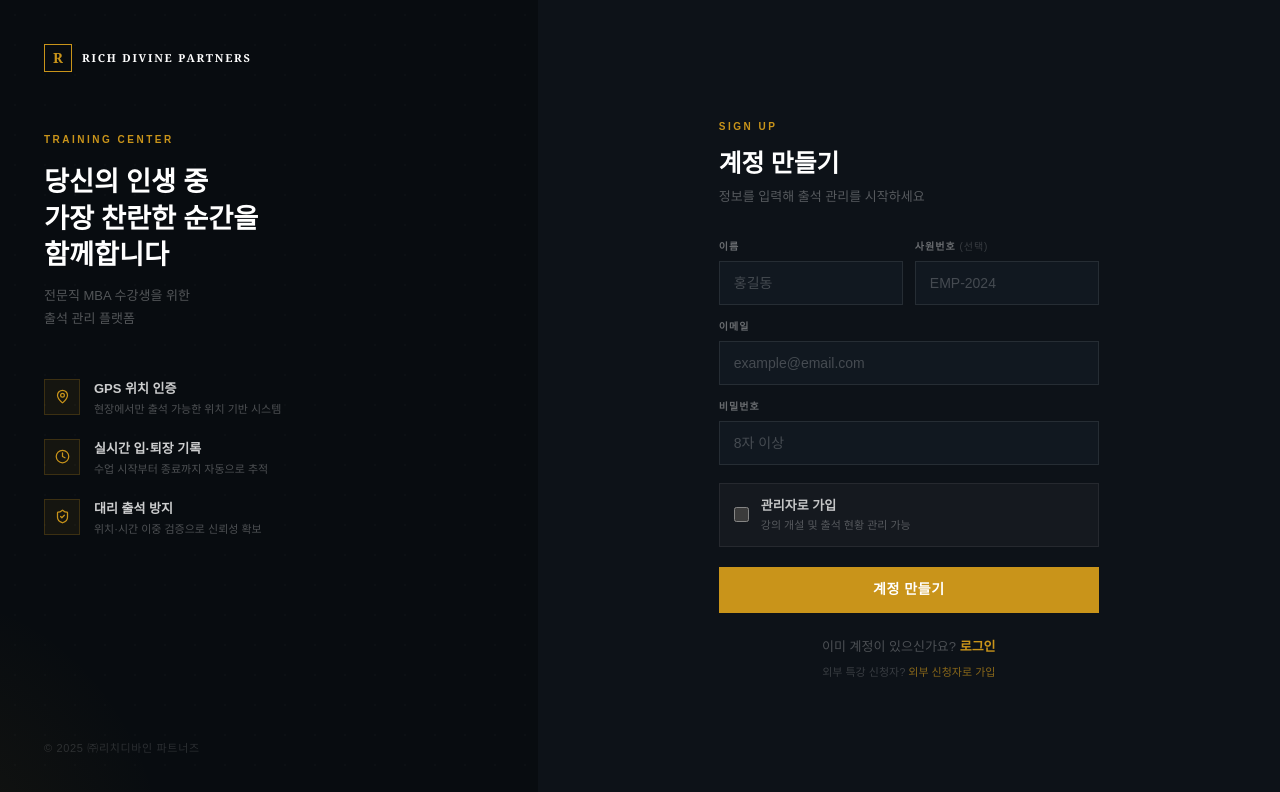
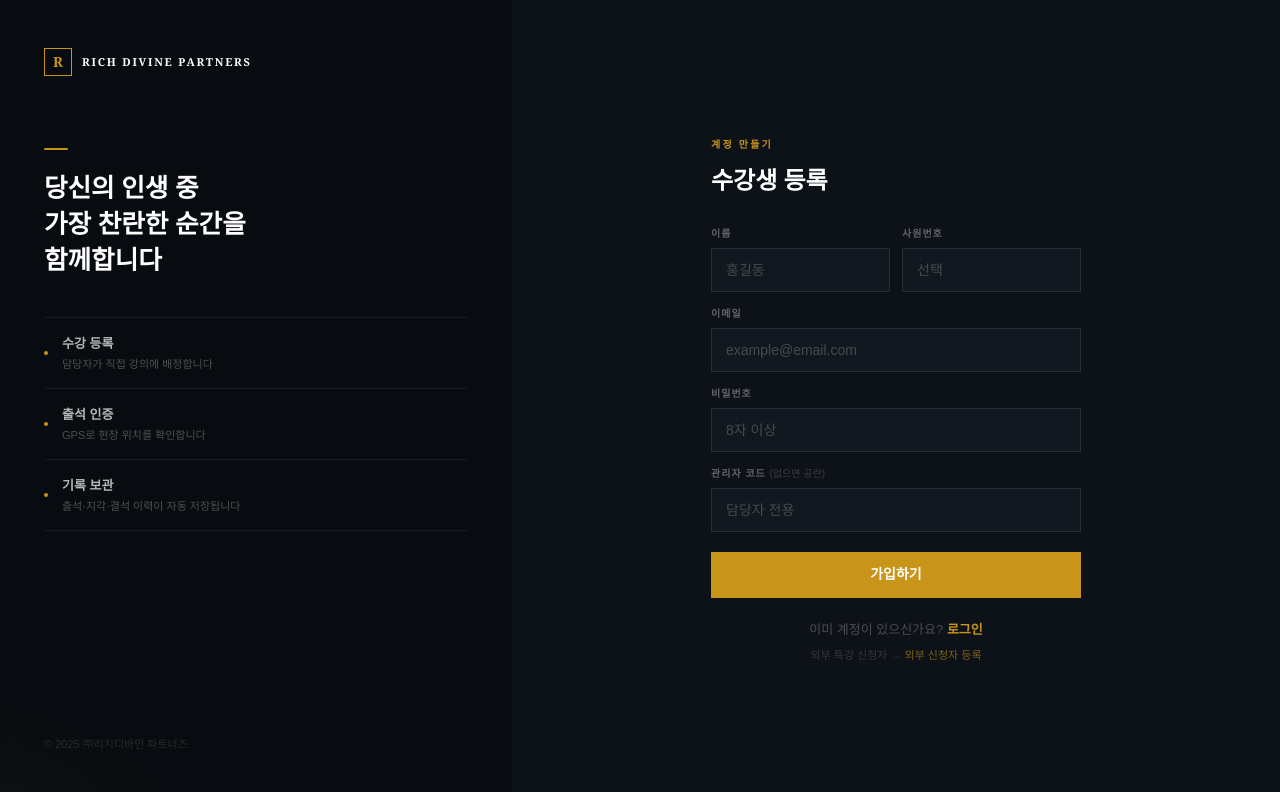
Before and after one commit to syha21-droid/attendance-system-v2, a Next.js app: page /signup in a window 1280 px wide. Shown: the top 792 px of the page. Built offline with nearby package versions, Linux system fonts and the light colour scheme.

Commit message:
feat: 계정 삭제 기능 추가, 탈락 배지 버그 수정, 관리자 코드 방식으로 변경

```diff
--- a/src/app/signup/page.tsx
+++ b/src/app/signup/page.tsx
@@ -4,25 +4,20 @@ import { useState } from 'react'
 import { useRouter } from 'next/navigation'
 import Link from 'next/link'
 import toast from 'react-hot-toast'
-import { MapPin, Clock, ShieldCheck } from 'lucide-react'
 import { useStore } from '@/store/useStore'
 import { apiSignup } from '@/lib/dataStore'
 
-const features = [
-  { icon: MapPin,      title: 'GPS 위치 인증',      desc: '현장에서만 출석 가능한 위치 기반 시스템' },
-  { icon: Clock,       title: '실시간 입·퇴장 기록', desc: '수업 시작부터 종료까지 자동으로 추적'   },
-  { icon: ShieldCheck, title: '대리 출석 방지',      desc: '위치·시간 이중 검증으로 신뢰성 확보'    },
-]
+const ADMIN_CODE = 'RD-ADMIN-2025'
 
 export default function SignUp() {
   const router = useRouter()
   const setUser = useStore((state) => state.setUser)
-  const [formData, setFormData] = useState({ email: '', password: '', name: '', employeeNo: '', isAdmin: false })
+  const [formData, setFormData] = useState({ email: '', password: '', name: '', employeeNo: '', adminCode: '' })
   const [loading, setLoading] = useState(false)
 
   const handleChange = (e: React.ChangeEvent<HTMLInputElement>) => {
-    const { name, value, type, checked } = e.target
-    setFormData((prev) => ({ ...prev, [name]: type === 'checkbox' ? checked : value }))
+    const { name, value } = e.target
+    setFormData((prev) => ({ ...prev, [name]: value }))
   }
 
   const handleSubmit = async (e: React.FormEvent) => {
@@ -31,17 +26,22 @@ export default function SignUp() {
       toast.error('이름, 이메일, 비밀번호를 입력하세요')
       return
     }
+    const isAdmin = formData.adminCode.trim() === ADMIN_CODE
+    if (formData.adminCode.trim() && !isAdmin) {
+      toast.error('관리자 코드가 올바르지 않습니다')
+      return
+    }
     setLoading(true)
     const userId = Math.random().toString(36).substr(2, 9)
     const result = await apiSignup({
       id: userId, email: formData.email, password: formData.password,
-      name: formData.name, isAdmin: formData.isAdmin,
+      name: formData.name, isAdmin,
       employeeNo: formData.employeeNo.trim() || undefined,
     } as any)
 
     if (result.error && !result.nodb) { toast.error(result.error); setLoading(false); return }
 
-    const user = result.user || { id: userId, email: formData.email, name: formData.name, isAdmin: formData.isAdmin }
+    const user = result.user || { id: userId, email: formData.email, name: formData.name, isAdmin }
     const usersStr = localStorage.getItem('users')
     const users = usersStr ? JSON.parse(usersStr) : []
     if (!users.some((u: any) => u.email === formData.email)) {
@@ -67,120 +67,101 @@ export default function SignUp() {
 
   return (
     <div className="min-h-screen flex">
-      {/* ── 왼쪽 다크 패널 ── */}
+      {/* ── 왼쪽 패널 ── */}
       <div
         className="hidden lg:flex flex-col justify-between"
         style={{
-          width: '42%', padding: '44px',
+          width: '40%', padding: '48px 44px',
           background: '#080C10',
           backgroundImage: `
-            radial-gradient(ellipse 90% 70% at -15% 110%, rgba(201,148,26,0.07) 0%, transparent 52%),
-            radial-gradient(rgba(255,255,255,0.016) 1px, transparent 1px)
+            radial-gradient(ellipse 100% 60% at -10% 120%, rgba(201,148,26,0.08) 0%, transparent 55%),
+            radial-gradient(rgba(255,255,255,0.014) 1px, transparent 1px)
           `,
-          backgroundSize: 'auto, 30px 30px',
+          backgroundSize: 'auto, 28px 28px',
         }}
       >
         <div>
-          {/* 로고 */}
-          <div className="flex items-center gap-2.5" style={{ marginBottom: '60px' }}>
+          <div className="flex items-center gap-2.5" style={{ marginBottom: '72px' }}>
             <div style={{ width: '28px', height: '28px', border: '1.5px solid #C9941A', display: 'flex', alignItems: 'center', justifyContent: 'center', flexShrink: 0 }}>
               <span style={{ fontFamily: 'Georgia, serif', color: '#C9941A', fontSize: '14px', fontWeight: '700', lineHeight: '1' }}>R</span>
             </div>
             <span style={{ fontFamily: 'Georgia, serif', color: 'white', fontSize: '11px', fontWeight: '600', letterSpacing: '0.16em', textTransform: 'uppercase' }}>Rich Divine Partners</span>
           </div>
 
-          <p style={{ fontSize: '10px', fontWeight: '700', color: '#C9941A', letterSpacing: '0.25em', textTransform: 'uppercase', marginBottom: '16px' }}>
-            Training Center
-          </p>
-          <h1 style={{ fontSize: '1.7rem', fontWeight: '700', color: 'white', lineHeight: 1.35, marginBottom: '12px', fontFamily: 'Georgia, serif' }}>
+          <div style={{ marginBottom: '40px' }}>
+            <div className="accent-bar" style={{ marginBottom: '20px' }} />
+            <h1 style={{ fontSize: '1.6rem', fontWeight: '700', color: 'white', lineHeight: 1.4, fontFamily: 'Georgia, serif' }}>
               당신의 인생 중<br />
               가장 찬란한 순간을<br />
               함께합니다
             </h1>
-          <p style={{ color: 'rgba(255,255,255,0.30)', fontSize: '13px', lineHeight: 1.75, marginBottom: '48px' }}>
-            전문직 MBA 수강생을 위한<br />출석 관리 플랫폼
-          </p>
+          </div>
 
-          <div className="flex flex-col gap-5">
-            {features.map(({ icon: Icon, title, desc }) => (
-              <div key={title} className="flex items-start gap-3.5">
-                <div style={{
-                  width: '36px', height: '36px', flexShrink: 0,
-                  display: 'flex', alignItems: 'center', justifyContent: 'center',
-                  border: '1px solid rgba(201,148,26,0.22)', background: 'rgba(201,148,26,0.07)',
-                }}>
-                  <Icon style={{ width: '15px', height: '15px', color: '#C9941A' }} />
-                </div>
+          <div style={{ display: 'flex', flexDirection: 'column', gap: '0px', borderTop: '1px solid rgba(255,255,255,0.06)' }}>
+            {[
+              ['수강 등록', '담당자가 직접 강의에 배정합니다'],
+              ['출석 인증', 'GPS로 현장 위치를 확인합니다'],
+              ['기록 보관', '출석·지각·결석 이력이 자동 저장됩니다'],
+            ].map(([title, desc]) => (
+              <div key={title} style={{ padding: '16px 0', borderBottom: '1px solid rgba(255,255,255,0.06)', display: 'flex', alignItems: 'center', gap: '14px' }}>
+                <div style={{ width: '4px', height: '4px', background: '#C9941A', borderRadius: '50%', flexShrink: 0 }} />
                 <div>
-                  <p style={{ color: 'rgba(255,255,255,0.80)', fontSize: '13px', fontWeight: '600', marginBottom: '3px' }}>{title}</p>
-                  <p style={{ color: 'rgba(255,255,255,0.28)', fontSize: '11px', lineHeight: 1.6 }}>{desc}</p>
+                  <p style={{ fontSize: '13px', fontWeight: '600', color: 'rgba(255,255,255,0.70)', marginBottom: '2px' }}>{title}</p>
+                  <p style={{ fontSize: '11px', color: 'rgba(255,255,255,0.28)' }}>{desc}</p>
                 </div>
               </div>
             ))}
           </div>
         </div>
 
-        <p style={{ color: 'rgba(255,255,255,0.14)', fontSize: '11px', letterSpacing: '0.06em' }}>© 2025 ㈜리치디바인 파트너즈</p>
+        <p style={{ color: 'rgba(255,255,255,0.12)', fontSize: '11px' }}>© 2025 ㈜리치디바인 파트너즈</p>
       </div>
 
-      {/* ── 오른쪽 폼 패널 ── */}
+      {/* ── 오른쪽 폼 ── */}
       <div className="flex-1 flex items-center justify-center" style={{ padding: '40px 24px', background: '#0D1218' }}>
-        <div style={{ width: '100%', maxWidth: '380px' }}>
-          <p style={{ fontSize: '10px', fontWeight: '700', color: '#C9941A', letterSpacing: '0.25em', textTransform: 'uppercase', marginBottom: '10px' }}>Sign up</p>
-          <h2 style={{ fontSize: '1.55rem', fontWeight: '700', color: 'white', marginBottom: '6px', fontFamily: 'Georgia, serif' }}>계정 만들기</h2>
-          <p style={{ color: 'rgba(255,255,255,0.30)', fontSize: '13px', marginBottom: '32px' }}>정보를 입력해 출석 관리를 시작하세요</p>
+        <div style={{ width: '100%', maxWidth: '370px' }}>
+          <p style={{ fontSize: '10px', fontWeight: '700', color: '#C9941A', letterSpacing: '0.22em', textTransform: 'uppercase', marginBottom: '10px' }}>계정 만들기</p>
+          <h2 style={{ fontSize: '1.5rem', fontWeight: '700', color: 'white', marginBottom: '28px', fontFamily: 'Georgia, serif' }}>수강생 등록</h2>
 
-          <form onSubmit={handleSubmit}>
-            {/* 이름 + 사원번호 */}
-            <div className="grid grid-cols-2 gap-3" style={{ marginBottom: '14px' }}>
+          <form onSubmit={handleSubmit} style={{ display: 'flex', flexDirection: 'column', gap: '14px' }}>
+            <div className="grid grid-cols-2 gap-3">
               <div>
-                <label style={{ display: 'block', fontSize: '10px', fontWeight: '700', color: 'rgba(255,255,255,0.38)', marginBottom: '7px', letterSpacing: '0.10em', textTransform: 'uppercase' }}>이름</label>
+                <label style={{ display: 'block', fontSize: '10px', fontWeight: '700', color: 'rgba(255,255,255,0.35)', marginBottom: '7px', letterSpacing: '0.10em', textTransform: 'uppercase' }}>이름</label>
                 <input type="text" name="name" value={formData.name} onChange={handleChange} placeholder="홍길동" className="rd-input" />
               </div>
               <div>
-                <label style={{ display: 'block', fontSize: '10px', fontWeight: '700', color: 'rgba(255,255,255,0.38)', marginBottom: '7px', letterSpacing: '0.10em', textTransform: 'uppercase' }}>
-                  사원번호 <span style={{ color: 'rgba(255,255,255,0.18)', fontWeight: '400' }}>(선택)</span>
-                </label>
-                <input type="text" name="employeeNo" value={formData.employeeNo} onChange={handleChange} placeholder="EMP-2024" className="rd-input" />
+                <label style={{ display: 'block', fontSize: '10px', fontWeight: '700', color: 'rgba(255,255,255,0.35)', marginBottom: '7px', letterSpacing: '0.10em', textTransform: 'uppercase' }}>사원번호</label>
+                <input type="text" name="employeeNo" value={formData.employeeNo} onChange={handleChange} placeholder="선택" className="rd-input" />
               </div>
             </div>
 
-            {/* 이메일 */}
-            <div style={{ marginBottom: '14px' }}>
-              <label style={{ display: 'block', fontSize: '10px', fontWeight: '700', color: 'rgba(255,255,255,0.38)', marginBottom: '7px', letterSpacing: '0.10em', textTransform: 'uppercase' }}>이메일</label>
+            <div>
+              <label style={{ display: 'block', fontSize: '10px', fontWeight: '700', color: 'rgba(255,255,255,0.35)', marginBottom: '7px', letterSpacing: '0.10em', textTransform: 'uppercase' }}>이메일</label>
               <input type="email" name="email" value={formData.email} onChange={handleChange} placeholder="example@email.com" className="rd-input" />
             </div>
 
-            {/* 비밀번호 */}
-            <div style={{ marginBottom: '18px' }}>
-              <label style={{ display: 'block', fontSize: '10px', fontWeight: '700', color: 'rgba(255,255,255,0.38)', marginBottom: '7px', letterSpacing: '0.10em', textTransform: 'uppercase' }}>비밀번호</label>
+            <div>
+              <label style={{ display: 'block', fontSize: '10px', fontWeight: '700', color: 'rgba(255,255,255,0.35)', marginBottom: '7px', letterSpacing: '0.10em', textTransform: 'uppercase' }}>비밀번호</label>
               <input type="password" name="password" value={formData.password} onChange={handleChange} placeholder="8자 이상" className="rd-input" />
             </div>
 
-            {/* 관리자 체크박스 */}
-            <label className="flex items-center gap-3 cursor-pointer select-none" style={{ padding: '12px 14px', background: 'rgba(255,255,255,0.03)', border: '1px solid rgba(255,255,255,0.07)', marginBottom: '20px' }}>
-              <input
-                type="checkbox" name="isAdmin" checked={formData.isAdmin} onChange={handleChange}
-                style={{ width: '15px', height: '15px', accentColor: '#C9941A', cursor: 'pointer' }}
-              />
             <div>
-                <p style={{ fontSize: '13px', fontWeight: '600', color: 'rgba(255,255,255,0.75)', marginBottom: '2px' }}>관리자로 가입</p>
-                <p style={{ fontSize: '11px', color: 'rgba(255,255,255,0.28)' }}>강의 개설 및 출석 현황 관리 가능</p>
+              <label style={{ display: 'block', fontSize: '10px', fontWeight: '700', color: 'rgba(255,255,255,0.35)', marginBottom: '7px', letterSpacing: '0.10em', textTransform: 'uppercase' }}>관리자 코드 <span style={{ color: 'rgba(255,255,255,0.18)', fontWeight: '400', letterSpacing: 0 }}>(없으면 공란)</span></label>
+              <input type="password" name="adminCode" value={formData.adminCode} onChange={handleChange} placeholder="담당자 전용" className="rd-input" />
             </div>
-            </label>
 
-            <button type="submit" disabled={loading} className="btn-gold" style={{ width: '100%', height: '46px', fontSize: '14px', letterSpacing: '0.04em' }}>
-              {loading ? '처리 중...' : '계정 만들기'}
+            <button type="submit" disabled={loading} className="btn-gold" style={{ width: '100%', height: '46px', fontSize: '14px', marginTop: '6px' }}>
+              {loading ? '처리 중...' : '가입하기'}
             </button>
           </form>
 
-          <p style={{ textAlign: 'center', fontSize: '13px', color: 'rgba(255,255,255,0.26)', marginTop: '24px' }}>
+          <p style={{ textAlign: 'center', fontSize: '13px', color: 'rgba(255,255,255,0.25)', marginTop: '22px' }}>
             이미 계정이 있으신가요?{' '}
             <Link href="/login" style={{ color: '#C9941A', fontWeight: '600', textDecoration: 'none' }}>로그인</Link>
           </p>
-          <p style={{ textAlign: 'center', fontSize: '11px', color: 'rgba(255,255,255,0.18)', marginTop: '8px' }}>
-            외부 특강 신청자?{' '}
-            <Link href="/special/join" style={{ color: 'rgba(201,148,26,0.65)', textDecoration: 'none' }}>외부 신청자로 가입</Link>
+          <p style={{ textAlign: 'center', fontSize: '11px', color: 'rgba(255,255,255,0.16)', marginTop: '8px' }}>
+            외부 특강 신청자 →{' '}
+            <Link href="/special/join" style={{ color: 'rgba(201,148,26,0.60)', textDecoration: 'none' }}>외부 신청자 등록</Link>
           </p>
         </div>
       </div>
```
Also changed, not shown: src/app/admin/students/page.tsx (+66 -8 lines). Lines whose indentation alone changed are shown as unchanged.
